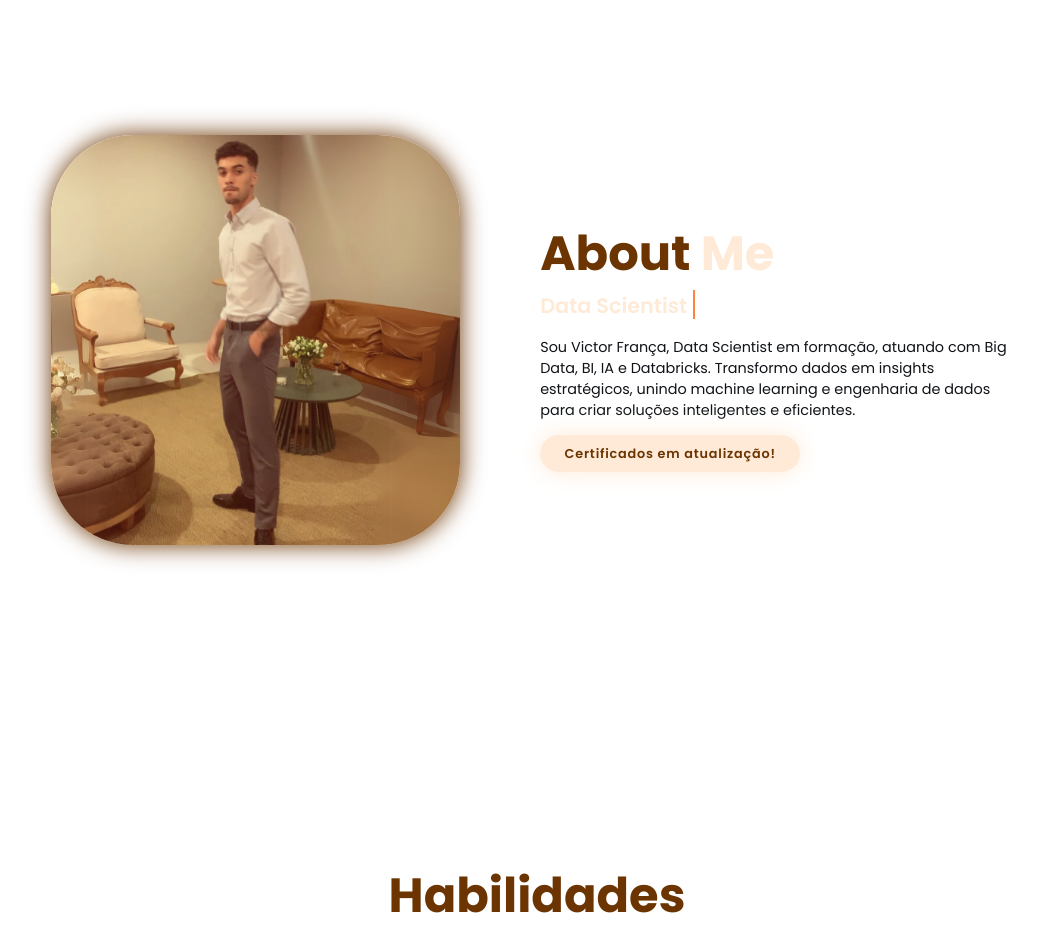
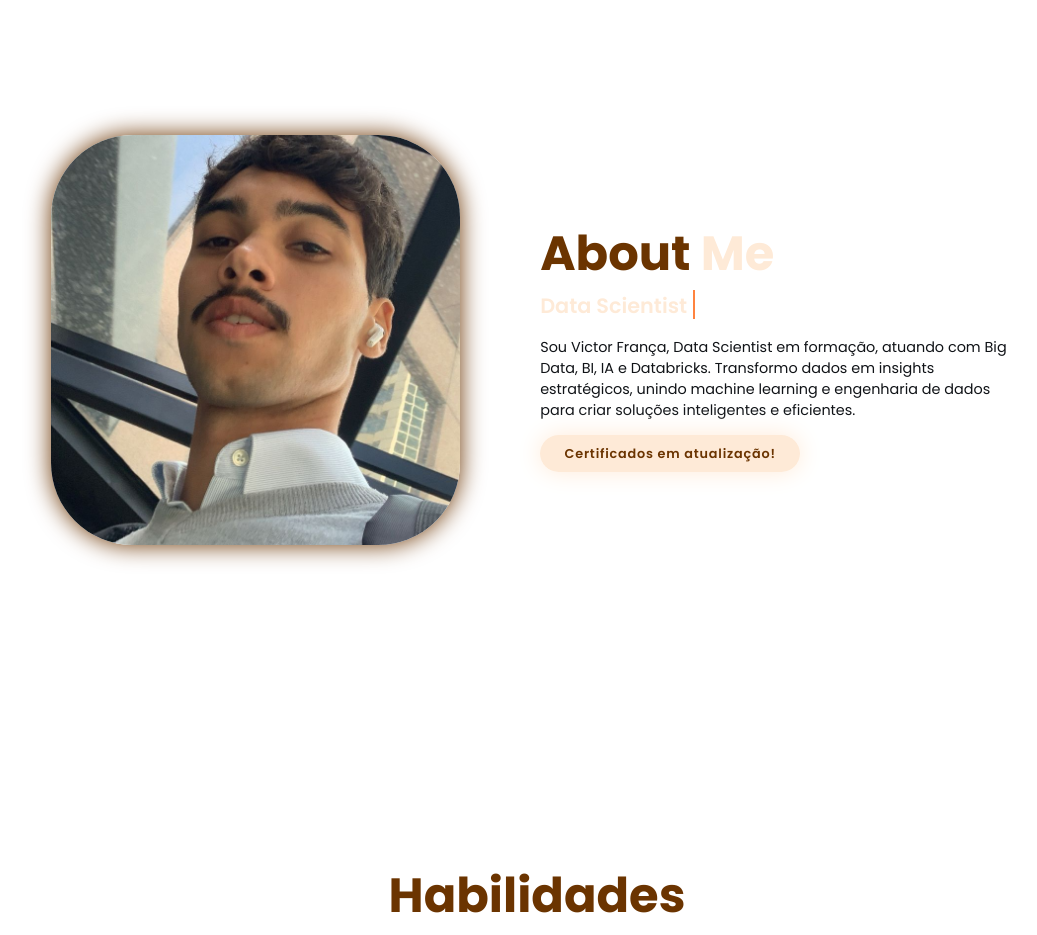
Before and after one commit to uviitinho/Portifolio, a plain HTML site: page index.html in a window 1280 px wide. Shown: the part 860-1795 px from the top of the page, without its empty margins (103-1140 px from the left). Drawn offline with nearby package versions, Linux system fonts and the light colour scheme.

Commit message:
foto
troca de imagem

```diff
--- a/index.html
+++ b/index.html
@@ -196,7 +196,7 @@
 
      <section class="about" id="about">
       <div class="about-img">
-          <img src="imagens/about5.png" alt="Foto de perfil de Victor França">
+          <img src="imagens/about06.jpeg" alt="Foto de perfil de Victor França">
       </div>
       <div class="about-content">
           <h2 class="heading">About <span>Me</span></h2>
```
Also changed, not shown: imagens/about06.jpeg (added).
